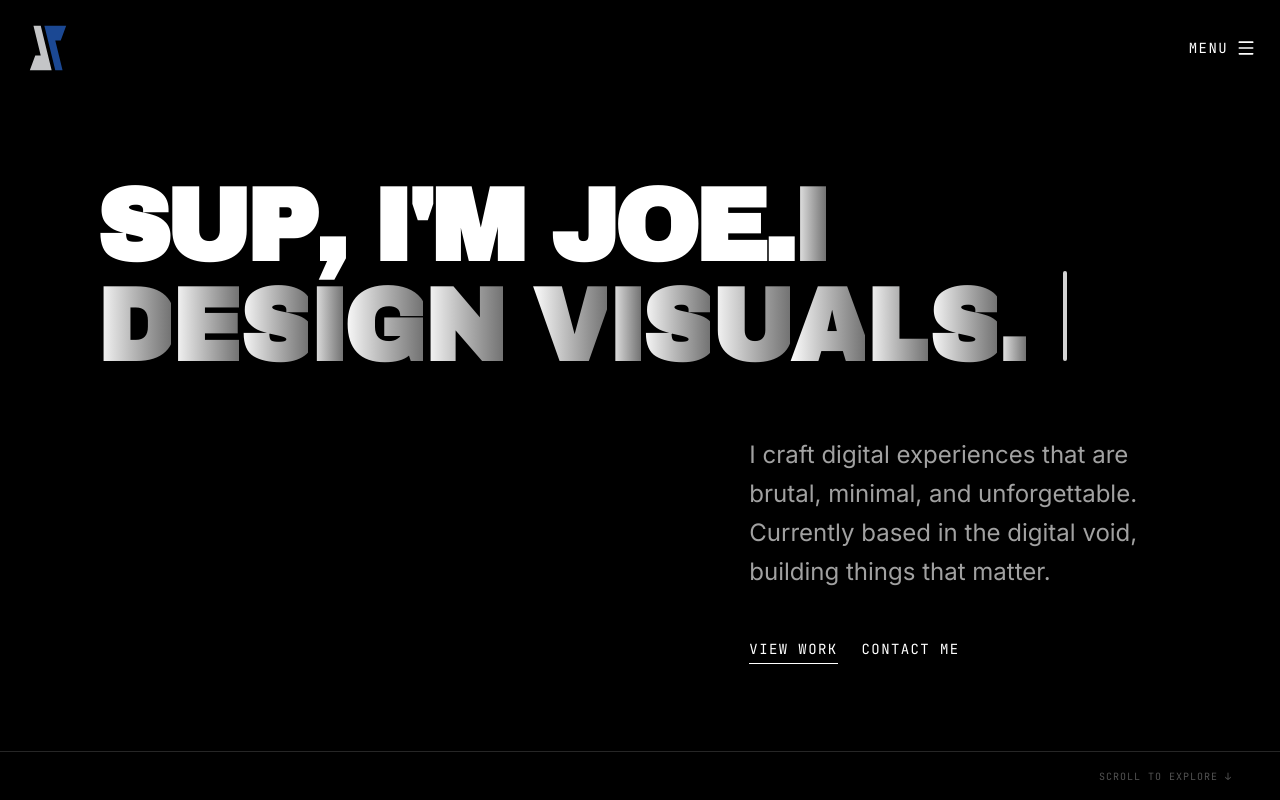
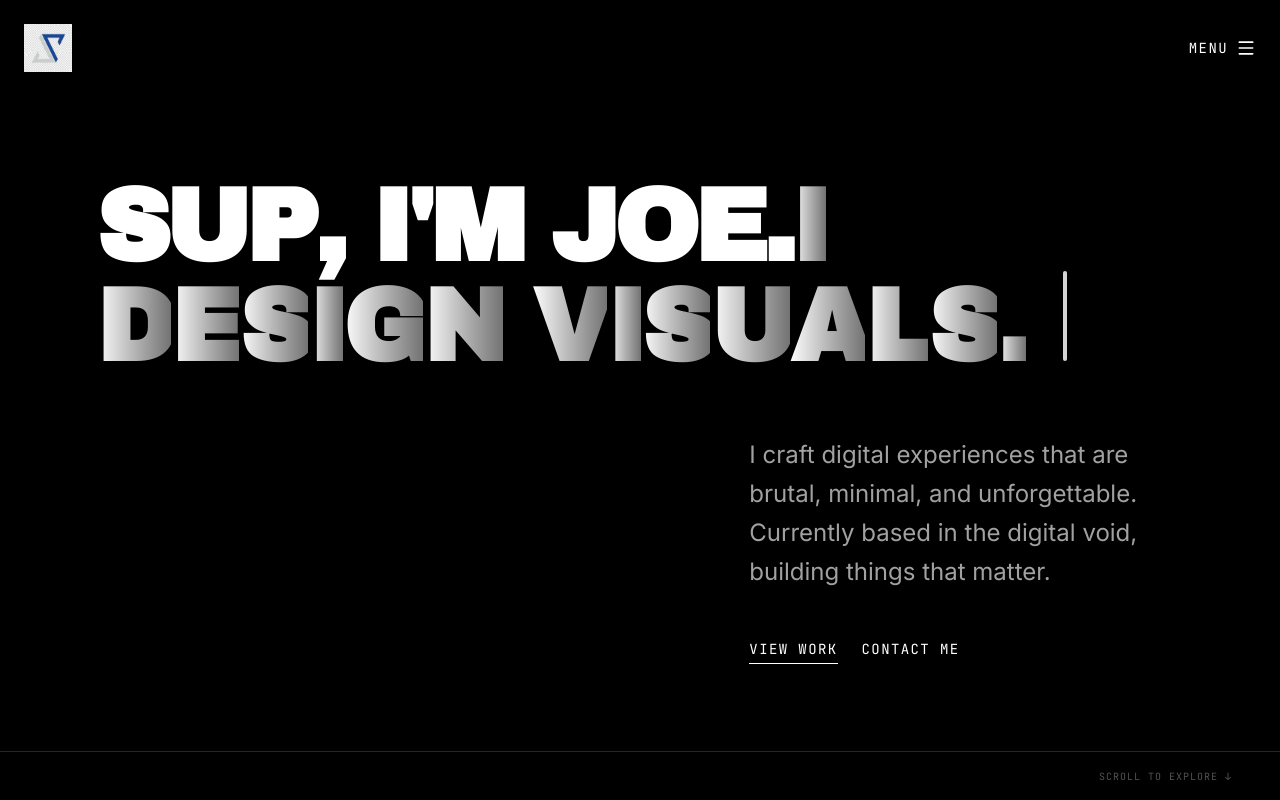
Before and after one commit to jpauceyy/JPStudio, a React (Vite) app: page / in a window 1280 px wide. Shown: the top 800 px of the page. Built offline with nearby package versions, Linux system fonts and the light colour scheme.

Commit message:
logo update

```diff
--- a/src/components/Navbar.tsx
+++ b/src/components/Navbar.tsx
@@ -15,19 +15,17 @@ export function Navbar() {
       initial={{ y: -100 }}
       animate={{ y: 0 }}
       transition={{ duration: 0.8, ease: [0.22, 1, 0.36, 1] }}
-      className={`fixed top-0 left-0 right-0 z-50 flex justify-center transition-all duration-500 ${
-        isScrolled ? "p-4" : "p-6 mix-blend-difference"
-      }`}
+      className={`fixed top-0 left-0 right-0 z-50 flex justify-center transition-all duration-500 ${isScrolled ? "p-4" : "p-6 mix-blend-difference"
+        }`}
     >
       <div
-        className={`flex justify-between items-center w-full transition-all duration-500 ${
-          isScrolled
+        className={`flex justify-between items-center w-full transition-all duration-500 ${isScrolled
             ? "max-w-4xl bg-black/40 backdrop-blur-xl border border-white/10 rounded-full py-3 px-6 shadow-2xl"
             : "max-w-full py-0 px-0"
-        }`}
+          }`}
       >
         <div className={`transition-all duration-500 ${isScrolled ? "w-8 h-8" : "w-12 h-12"}`}>
-          <img src="/logo.svg" alt="Logo" className="w-full h-full object-contain" />
+          <img src="/jplogo.png" alt="Logo" className="w-full h-full object-contain" />
         </div>
         <button className="flex items-center gap-2 font-mono text-sm uppercase tracking-widest hover:opacity-70 transition-opacity">
           <span className={isScrolled ? "hidden sm:inline" : ""}>Menu</span>
```
Also changed, not shown: public/jplogo.png (added).
